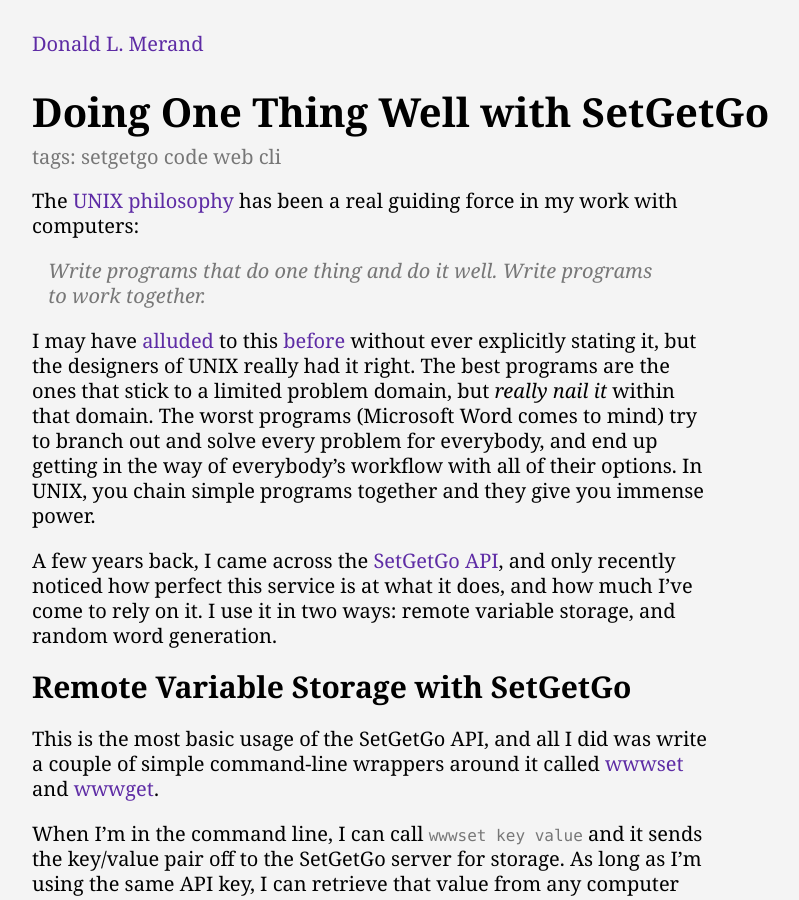
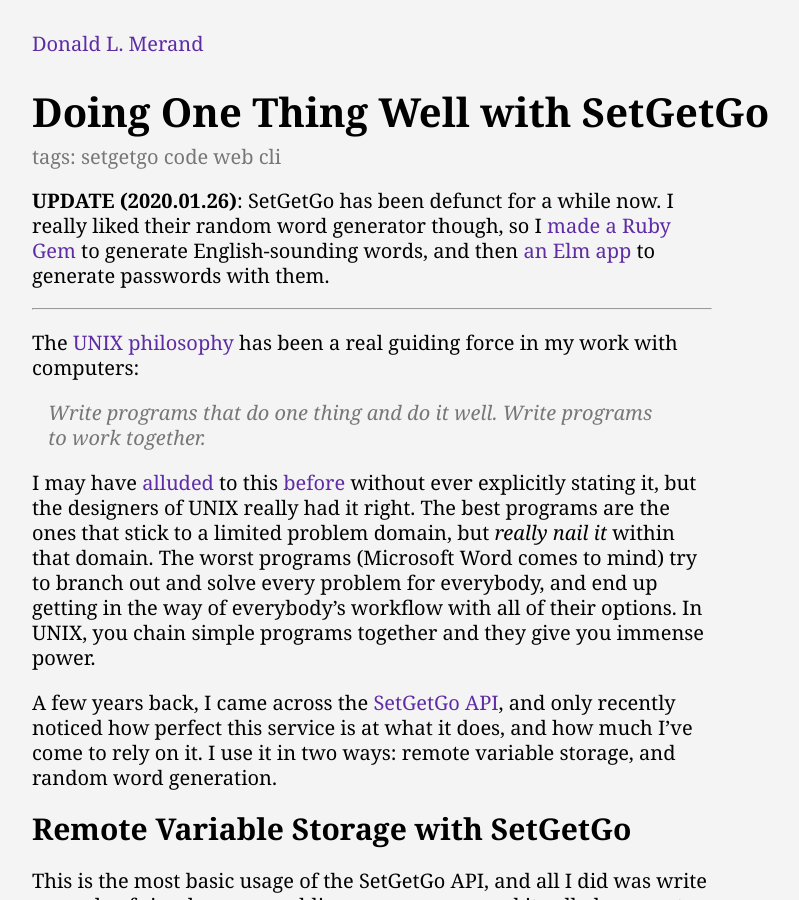
Before and after one commit to dmerand/donald.merand.org, a Jekyll site: the page built from _posts/2014-02-28-doing-one-thing-well-with-setgetgo.md, in a window 1280 px wide and 900 px high. Shown: the whole window, without its empty margins (0-799 px from the left). Built offline with Jekyll 4.4.1, drawn with Linux system fonts in a browser that asks for light colours.

Commit message:
add note about setgetgo and my new apps

```diff
--- a/_posts/2014-02-28-doing-one-thing-well-with-setgetgo.md
+++ b/_posts/2014-02-28-doing-one-thing-well-with-setgetgo.md
@@ -3,6 +3,10 @@
 title: Doing One Thing Well with SetGetGo
 category: code
 tags: setgetgo code web cli
+---
+
+**UPDATE (2020.01.26)**: SetGetGo has been defunct for a while now. I really liked their random word generator though, so I [made a Ruby Gem](https://github.com/exploration/markov_words/) to generate English-sounding words, and then [an Elm app](https://lab.explo.org/password) to generate passwords with them.
+
 ---
 
 The [UNIX philosophy](https://en.wikipedia.org/wiki/Unix_philosophy#McIlroy:_A_Quarter_Century_of_Unix) has been a real guiding force in my work with computers:
```
